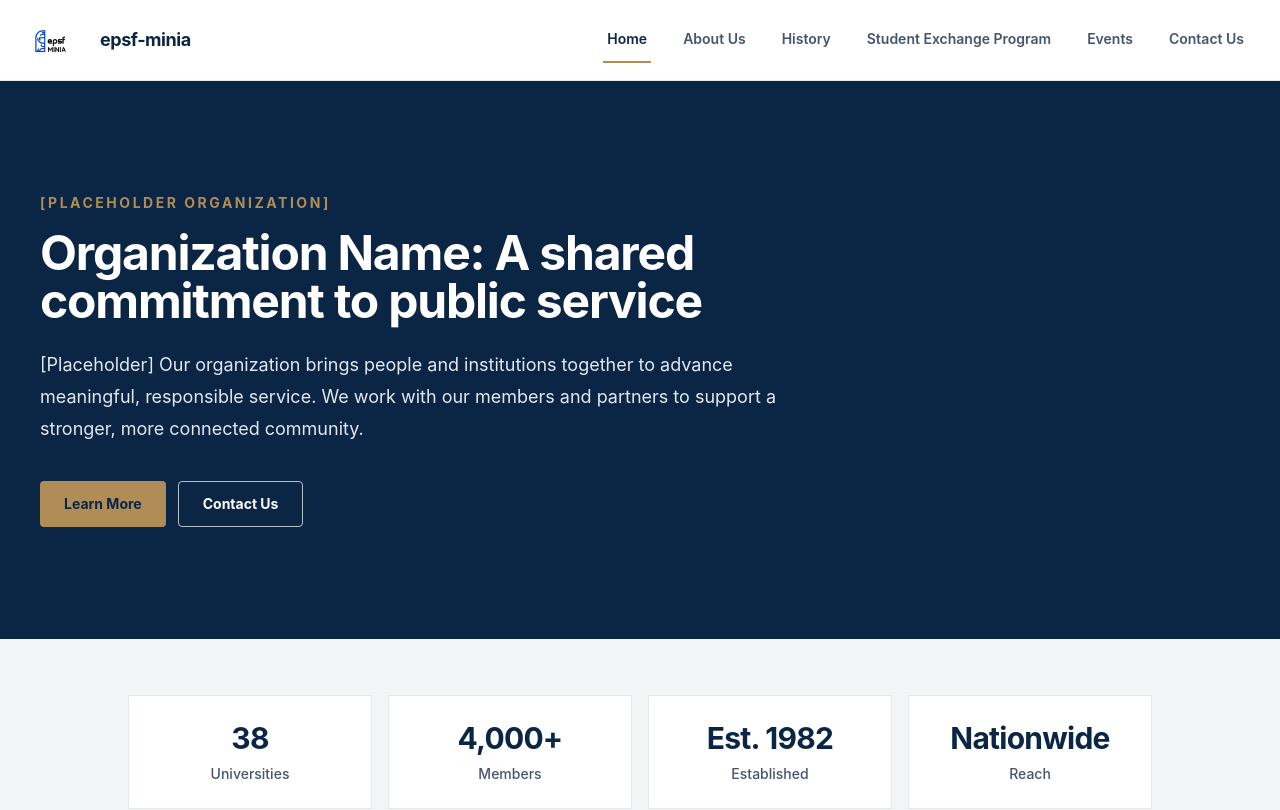
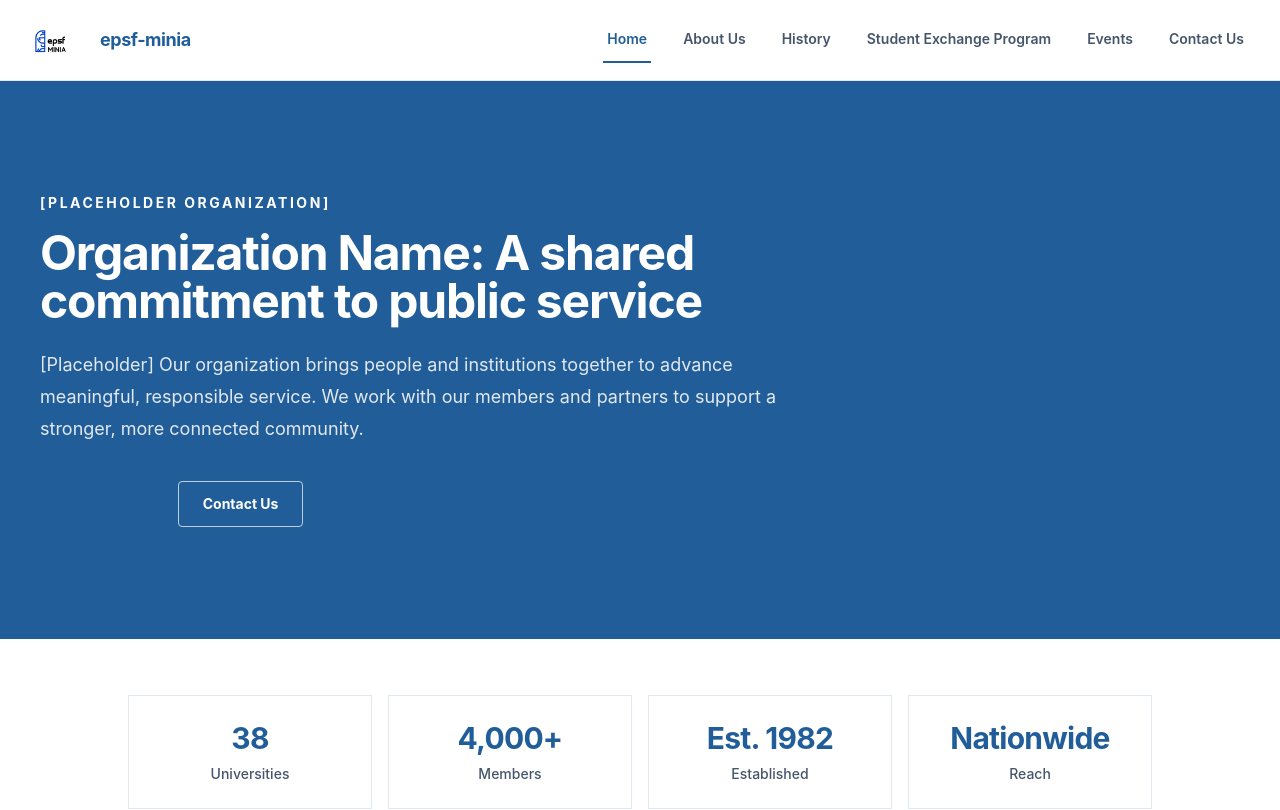
Before and after one commit to kamalalshinawi/epsf-minia, a React (Vite) app: page / in a window 1280 px wide. Shown: the top 810 px of the page. Built offline with nearby package versions, Linux system fonts and the light colour scheme.

Commit message:
feat(theme): update Tailwind color palette to #215E99, white, and black

```diff
--- a/src/index.css
+++ b/src/index.css
@@ -2,5 +2,5 @@
 @import "tailwindcss";
 
 @layer base {
-  body { @apply m-0 min-w-80 bg-background-muted font-sans text-text antialiased; }
+  body { @apply m-0 min-w-80 bg-white font-sans text-black antialiased; }
 }
--- a/tailwind.config.ts
+++ b/tailwind.config.ts
@@ -5,10 +5,9 @@ export default {
   theme: {
     extend: {
       colors: {
-        primary: '#0B2545',
-        secondary: '#B08D57',
-        background: { DEFAULT: '#FFFFFF', muted: '#F4F5F7' },
-        text: '#1E293B',
+        primary: '#215E99',
+        background: { DEFAULT: '#FFFFFF', muted: '#FFFFFF' },
+        text: '#000000',
       },
       fontFamily: { sans: ['Inter', 'ui-sans-serif', 'system-ui', 'sans-serif'] },
       keyframes: {
```
